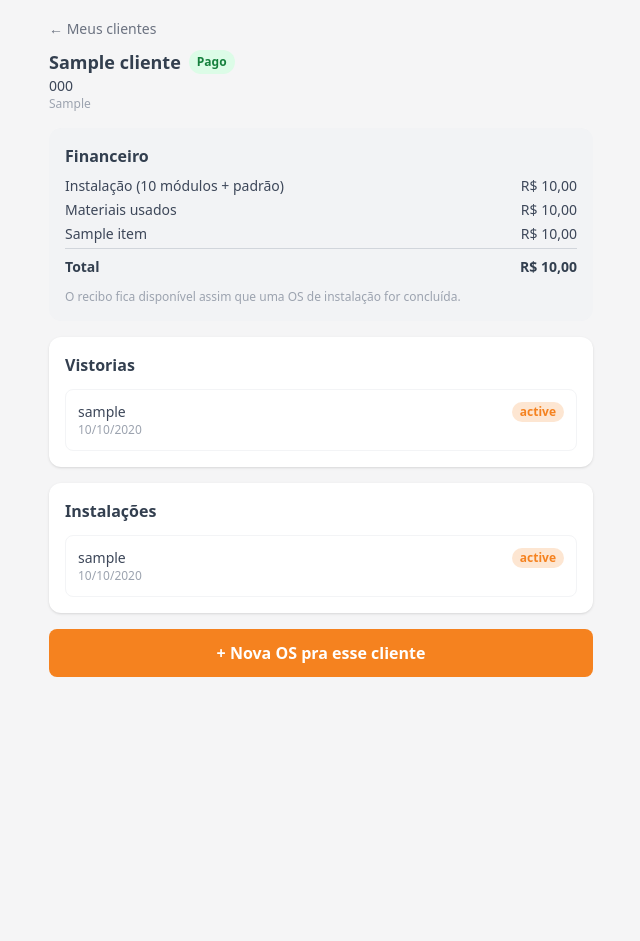
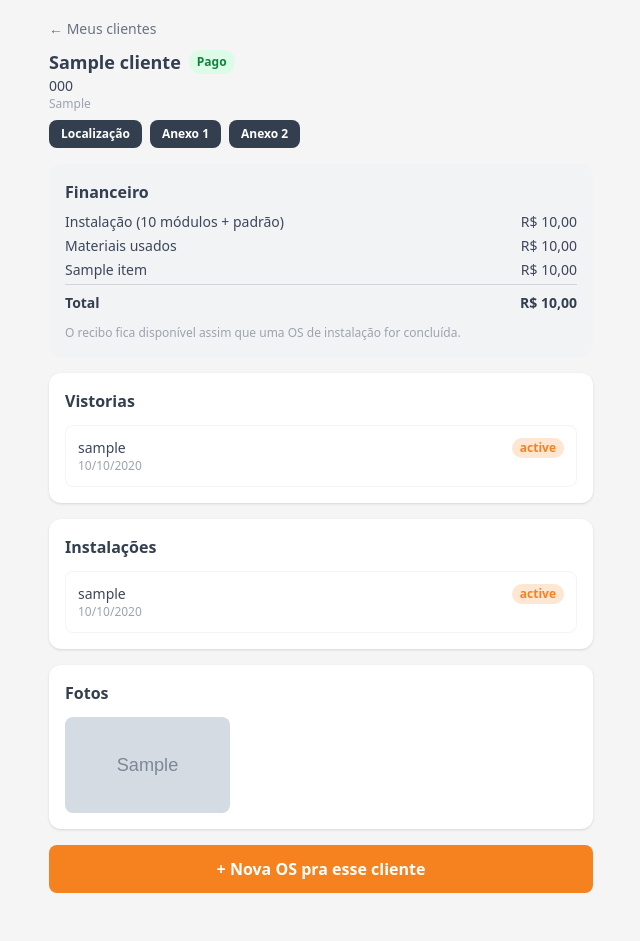
Before and after one commit to jefso137-boot/jsxenergy, a Django app: template templates/lider/cliente_detalhe.html in a window 1280 px wide. Shown: the whole page, without its empty margins (319-959 px from the left). Before the commit the page ends 677 px from the top, so only its background shows below. Run offline with Django 5.2, Linux system fonts and the light colour scheme; tables that the repository leaves empty hold one stand-in row (values such as "Sample post"); the template is opened without the code that fills it: values that come from a table or form of the project are taken from there, most other values are stand-ins (such as "Sample title", 1, 10 or a date in 2020); grey boxes marked "Sample" are stand-in pictures; some libraries are stand-ins or nearby versions.

Commit message:
Add measurement week override, photo preview, and client attachments
- Medicao: each client gets a "Mover semana de medicao" control to
  manually pick which weekly closing group they belong to (stored in
  new Cliente.data_referencia_medicao), without touching the actual
  criado_em/scheduled date - for cases where a pending client
  shouldn't land in its default week.
- Client detail page gains a Fotos section aggregating every photo
  from that client's checklist answers and custo extra usages, with
  a click-to-preview lightbox - no need to open the PDF report to
  see a photo.
- Client registration gets two optional PDF attachment fields
  (validated to .pdf) and an optional location link, shown as
  buttons on the client detail page when present.

Co-Authored-By: Claude Sonnet 5 <noreply@anthropic.com>

```diff
--- a/apps/clientes/forms.py
+++ b/apps/clientes/forms.py
@@ -12,11 +12,17 @@ class ClienteCriarForm(forms.ModelForm):
             "email",
             "endereco",
             "cidade",
+            "link_localizacao",
+            "documento_pdf_1",
+            "documento_pdf_2",
             "quantidade_modulos",
             "instalacao_padrao",
             "precisa_material_ca",
         ]
         labels = {
+            "link_localizacao": "Link da localização",
+            "documento_pdf_1": "Anexo 1 (PDF)",
+            "documento_pdf_2": "Anexo 2 (PDF)",
             "quantidade_modulos": "Quantidade de módulos",
             "instalacao_padrao": "Terá instalação de padrão?",
             "precisa_material_ca": "Vai precisar de material C.A.?",
--- a/apps/clientes/models.py
+++ b/apps/clientes/models.py
@@ -1,4 +1,5 @@
 from django.conf import settings
+from django.core.validators import FileExtensionValidator
 from django.db import models
 
 
@@ -8,11 +9,25 @@ class Cliente(models.Model):
     email = models.EmailField("E-mail", blank=True)
     endereco = models.CharField("Endereço", max_length=255, blank=True)
     cidade = models.CharField("Cidade", max_length=120, blank=True)
+    link_localizacao = models.URLField("Link da localização", blank=True)
+    documento_pdf_1 = models.FileField(
+        "Documento anexo 1 (PDF)", upload_to="clientes_documentos/", null=True, blank=True,
+        validators=[FileExtensionValidator(allowed_extensions=["pdf"])],
+    )
+    documento_pdf_2 = models.FileField(
+        "Documento anexo 2 (PDF)", upload_to="clientes_documentos/", null=True, blank=True,
+        validators=[FileExtensionValidator(allowed_extensions=["pdf"])],
+    )
     quantidade_modulos = models.PositiveIntegerField("Quantidade de módulos", default=0)
     instalacao_padrao = models.BooleanField("Terá instalação de padrão", default=False)
     precisa_material_ca = models.BooleanField("Vai precisar de material C.A.", default=False)
     pago = models.BooleanField("Pago", default=False)
     data_pagamento = models.DateTimeField("Pago em", null=True, blank=True)
+    data_referencia_medicao = models.DateField(
+        "Data de referência da medição", null=True, blank=True,
+        help_text="Usada só para decidir em qual semana de fechamento o cliente entra. "
+        "Deixe em branco para usar a data de cadastro.",
+    )
     criado_por = models.ForeignKey(
         settings.AUTH_USER_MODEL,
         on_delete=models.SET_NULL,
--- a/templates/lider/cliente_detalhe.html
+++ b/templates/lider/cliente_detalhe.html
@@ -13,7 +13,29 @@
     {% endif %}
 </div>
 {% if cliente.telefone %}<p class="text-sm text-body-gray">{{ cliente.telefone }}</p>{% endif %}
-{% if cliente.cidade %}<p class="text-xs text-gray-400 mb-4">{{ cliente.cidade }}</p>{% endif %}
+{% if cliente.cidade %}<p class="text-xs text-gray-400">{{ cliente.cidade }}</p>{% endif %}
+
+{% if cliente.link_localizacao or cliente.documento_pdf_1 or cliente.documento_pdf_2 %}
+<div class="flex flex-wrap gap-2 mt-2 mb-4">
+    {% if cliente.link_localizacao %}
+    <a href="{{ cliente.link_localizacao }}" target="_blank" class="text-xs font-bold text-white bg-navy rounded-lg px-3 py-1.5">
+        Localização
+    </a>
+    {% endif %}
+    {% if cliente.documento_pdf_1 %}
+    <a href="{{ cliente.documento_pdf_1.url }}" target="_blank" class="text-xs font-bold text-white bg-navy rounded-lg px-3 py-1.5">
+        Anexo 1
+    </a>
+    {% endif %}
+    {% if cliente.documento_pdf_2 %}
+    <a href="{{ cliente.documento_pdf_2.url }}" target="_blank" class="text-xs font-bold text-white bg-navy rounded-lg px-3 py-1.5">
+        Anexo 2
+    </a>
+    {% endif %}
+</div>
+{% else %}
+<div class="mb-4"></div>
+{% endif %}
 
 <section class="bg-resumo-bg rounded-xl p-4 mb-4">
     <h2 class="font-bold text-navy mb-2">Financeiro</h2>
@@ -85,6 +107,42 @@
     {% endif %}
 </section>
 
+{% if fotos_cliente %}
+<section class="bg-white rounded-xl shadow p-4 mb-4">
+    <h2 class="font-bold text-navy mb-3">Fotos</h2>
+    <div class="grid grid-cols-3 gap-2">
+        {% for foto in fotos_cliente %}
+        <img src="{{ foto.url }}" data-full="{{ foto.url }}"
+             class="foto-cliente-thumb w-full h-24 object-cover rounded-lg cursor-pointer">
+        {% endfor %}
+    </div>
+</section>
+
+<div id="foto-lightbox" class="hidden fixed inset-0 bg-black/80 z-50 flex items-center justify-center p-6">
+    <img id="foto-lightbox-img" src="" class="max-w-full max-h-full rounded-lg">
+</div>
+
+<script>
+(function () {
+    var lightbox = document.getElementById('foto-lightbox');
+    var lightboxImg = document.getElementById('foto-lightbox-img');
+    if (!lightbox) return;
+
+    document.querySelectorAll('.foto-cliente-thumb').forEach(function (thumb) {
+        thumb.addEventListener('click', function () {
+            lightboxImg.src = thumb.getAttribute('data-full');
+            lightbox.classList.remove('hidden');
+        });
+    });
+
+    lightbox.addEventListener('click', function () {
+        lightbox.classList.add('hidden');
+        lightboxImg.src = '';
+    });
+})();
+</script>
+{% endif %}
+
 <a href="{% url 'lider_criar_os' %}?cliente={{ cliente.pk }}" class="block text-center bg-orange text-white font-bold rounded-lg py-3 mb-8">
     + Nova OS pra esse cliente
 </a>
```
Also changed, not shown: apps/clientes/views_lider.py (+28 -5 lines), templates/lider/criar_cliente.html (+16 -1 lines), templates/lider/medicao.html (+26 -1 lines), apps/clientes/migrations/0006_cliente_documentos_localizacao_medicao.py (added).
